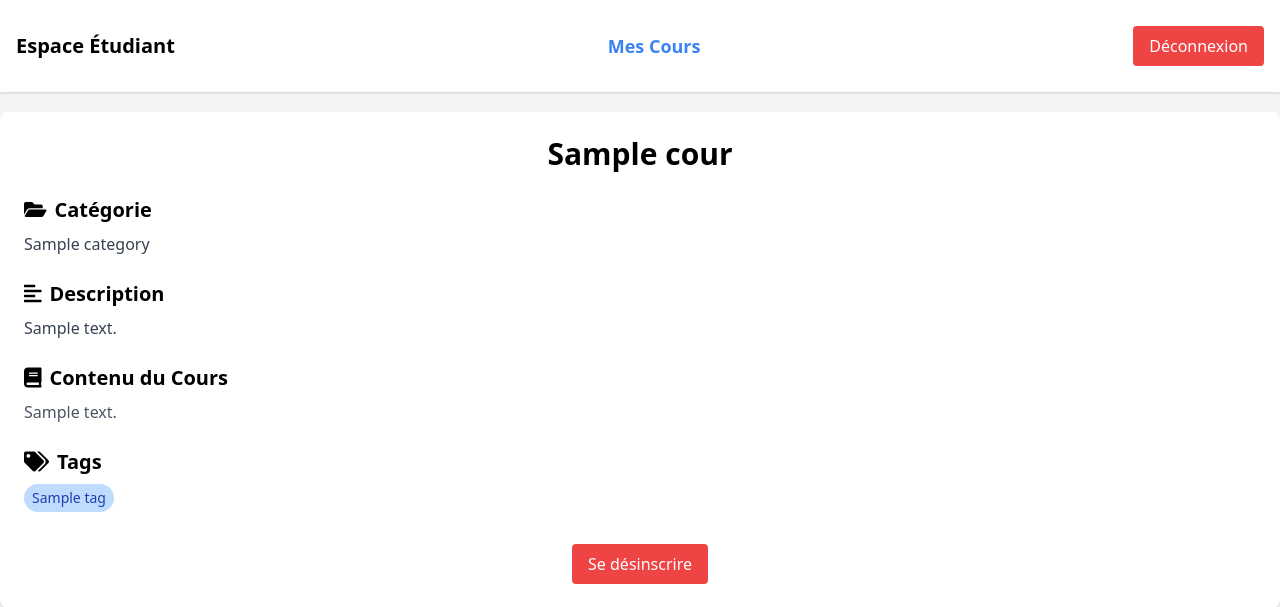
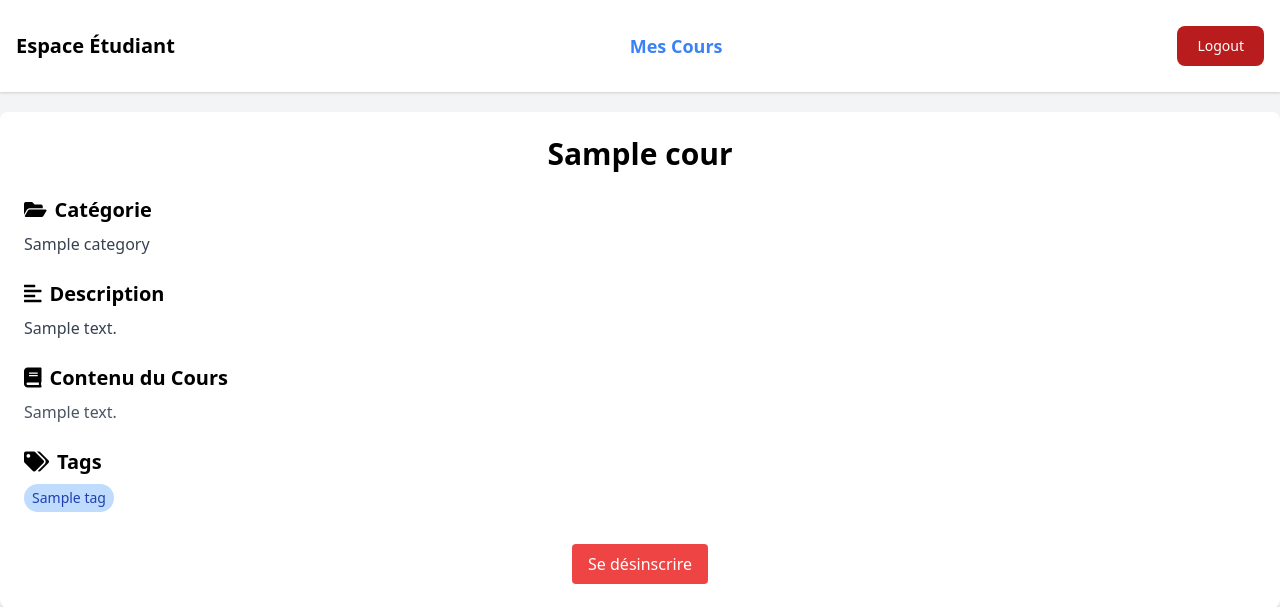
Before and after one commit to mhamedaithssaine/You_Demy, a PHP site: page /App/Etudiant/cours_details.php?id=1 in a window 1280 px wide. Shown: the top 607 px of the page. Run offline with PHP 8.4, Linux system fonts and the light colour scheme; the visitor is signed in with stand-in values (Sample User, id 1); tables that the repository leaves empty hold one stand-in row (values such as "Sample post"); data that the repository does not hold is empty.

Commit message:
modifier l'affichage de details de cours et les coloure des button, et adapter les path

```diff
--- a/App/Etudiant/cours_details.php
+++ b/App/Etudiant/cours_details.php
@@ -58,7 +58,7 @@ $tags = $coursModel->getCourseTags($coursId);
         </div>
         <div class="flex items-center">
             <form method="POST" action="../components/logout.php" style="display:inline;">
-                <button type="submit" class="bg-red-500 text-white px-4 py-2 rounded">Déconnexion</button>
+                <button type="submit" class="text-white bg-red-700 hover:bg-red-800 focus:ring-4 focus:ring-red-300 font-medium rounded-lg text-sm px-5 py-2.5 dark:bg-red-600 dark:hover:bg-red-700 focus:outline-none dark:focus:ring-red-800">Logout</button>
             </form>
         </div>
     </div>
```
Also changed, not shown: App/Enseignant/displayCours.php (deleted).
